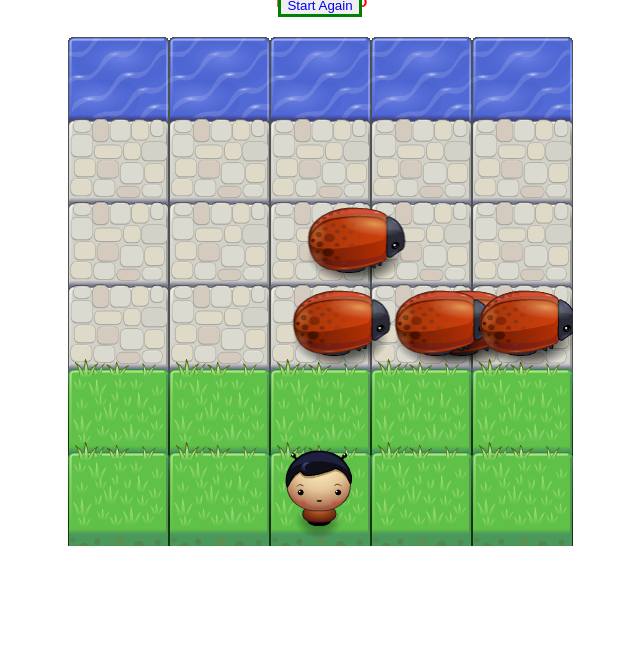
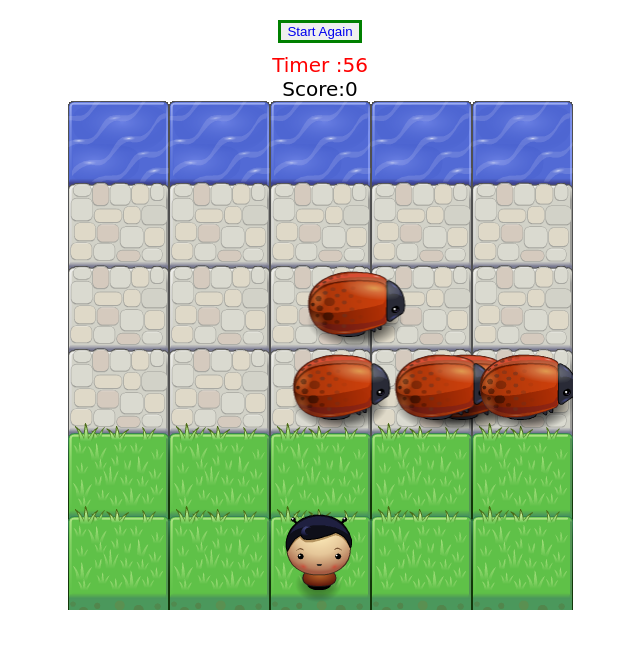
Before and after one commit to andela-ofamakinde/frogger-game, a plain HTML site: page index2.html in a window 1280 px wide. Shown: the whole page, without its empty margins (320-960 px from the left). Drawn offline with Linux system fonts and the light colour scheme.

Commit message:
Modified css styling

```diff
--- a/index2.html
+++ b/index2.html
@@ -6,9 +6,9 @@
     <link rel="stylesheet" href="css/style.css">
 </head>
 <body>
-	<div id="timer">Timer :</div>
 	<button id ='playagain'><a href='index.html'>Start Again</a></button>
-	<p id='score'></p>
+	<p><div id="timer"></div></p>
+	<div id='score'>Score:0<div>
     <script src="js/resources.js"></script>
     <script src="js/app.js"></script>
     <script src="js/engine.js"></script>
```
